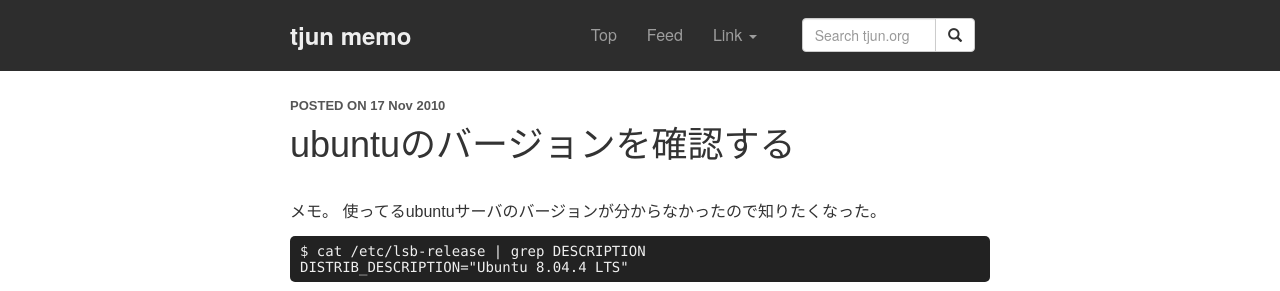
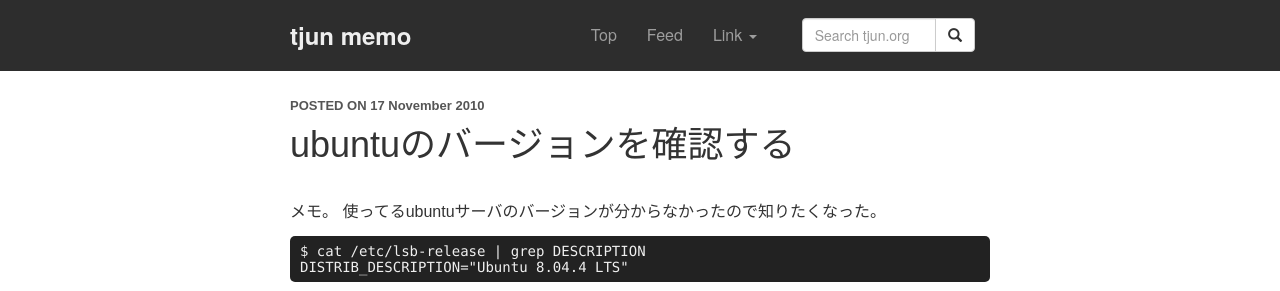
Before and after one commit to tjun/myblog, a Jekyll site: the page built from _posts/2010-11-17-command_ubuntu_version.markdown, in a window 1280 px wide. Shown: the top 291 px of the page. Built offline with Jekyll 4.4.1, drawn with Linux system fonts in a browser that asks for light colours; nearby versions of some CDN libraries; Markdown is read by kramdown in place of the engine named in the settings; comment, search, counter and statistics services are not loaded.

Commit message:
update date format

```diff
--- a/_layouts/post.html
+++ b/_layouts/post.html
@@ -34,7 +34,7 @@
 
   <div class="container">
     <div id="main">
-      <span class="date">POSTED ON {{ page.date | date_to_string }}</span><br />
+      <span class="date">POSTED ON {{ page.date | date_to_long_string }}</span><br />
       <h1>{{ page.title }}</h1>
       <br />
       {{ content }}
```
